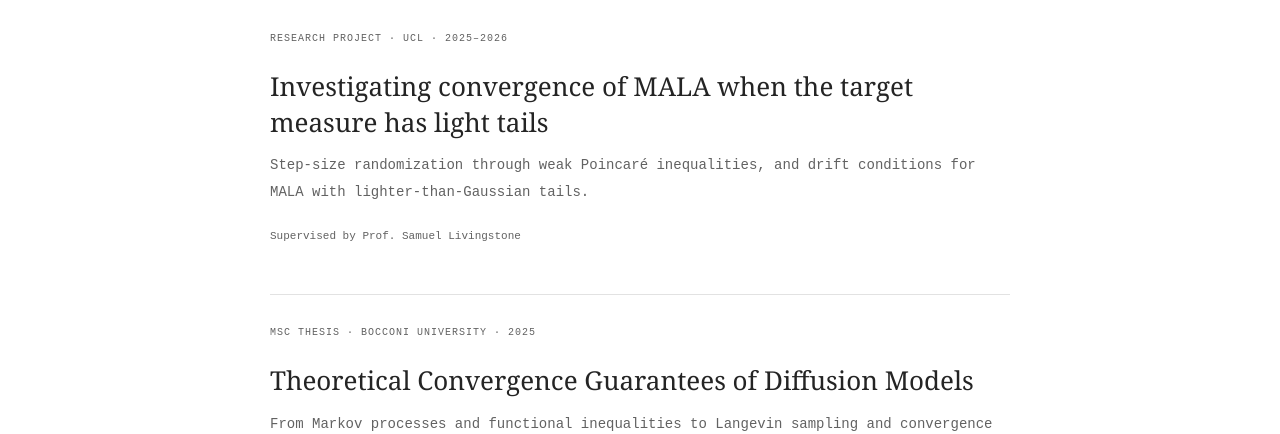
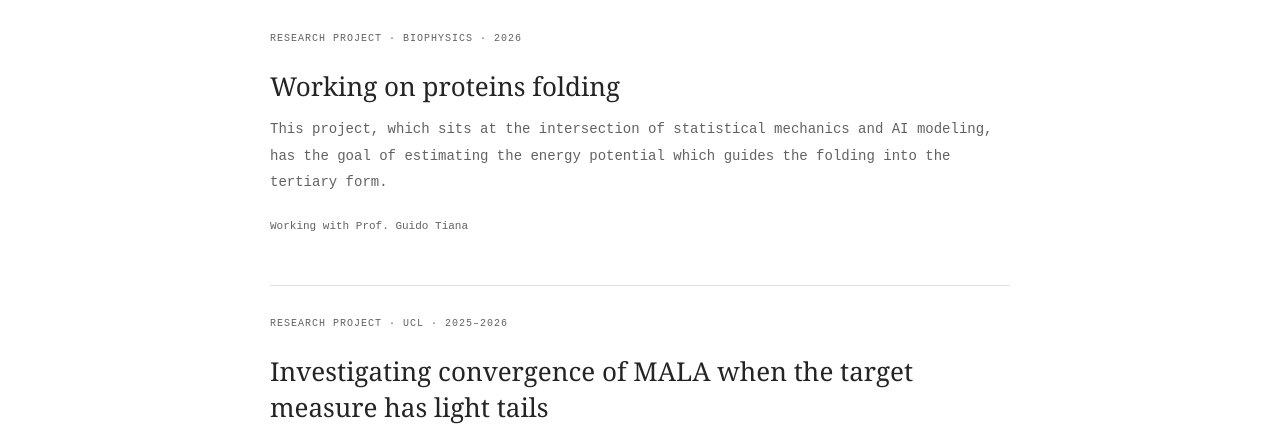
Before and after one commit to LeoScara00/LeoScara00.github.io, an Astro site: page /research in a window 1280 px wide. Shown: the part 358-792 px from the top of the page. Built offline with nearby package versions, Linux system fonts and the light colour scheme; Astro itself is replaced by a stand-in of ours.

Commit message:
Add protein folding research project

```diff
--- a/src/pages/research.astro
+++ b/src/pages/research.astro
@@ -6,6 +6,12 @@ import Layout from "../layouts/Layout.astro";
   <section id="research" class="section-grid">
     <h2><span class="section-number">02</span> Research</h2>
     <div class="section-body">
+      <article class="research-item">
+        <p class="eyebrow">Research project · BioPhysics · 2026</p>
+        <h3>Working on proteins folding</h3>
+        <p>This project, which sits at the intersection of statistical mechanics and AI modeling, has the goal of estimating the energy potential which guides the folding into the tertiary form.</p>
+        <p class="meta">Working with Prof. Guido Tiana</p>
+      </article>
       <article class="research-item">
         <p class="eyebrow">Research project · UCL · 2025–2026</p>
         <h3>Investigating convergence of MALA when the target measure has light tails</h3>
```
